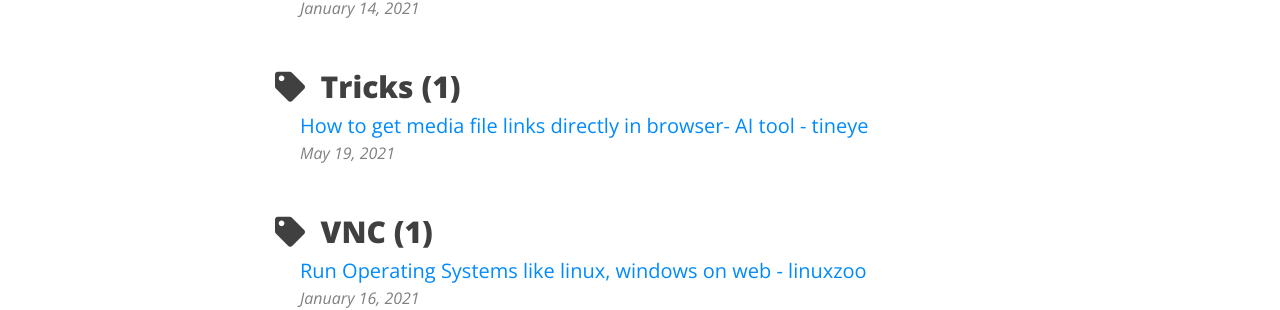
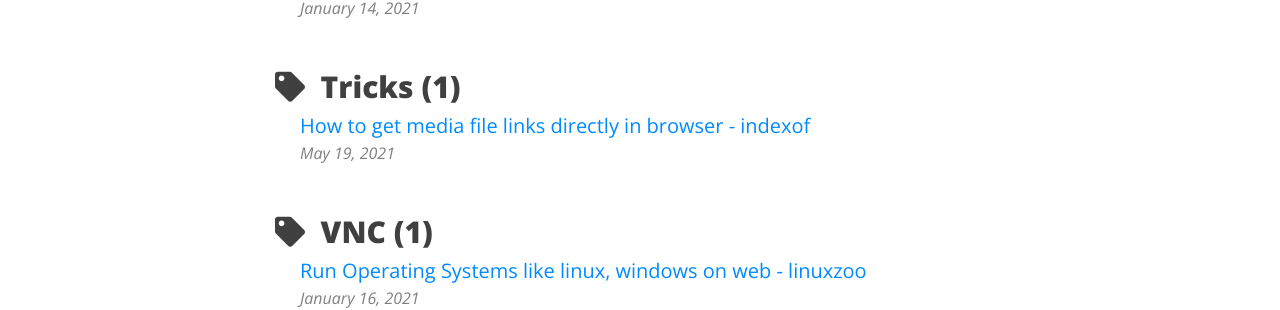
Before and after one commit to cukapd/wjt, a Jekyll site: the page built from tags.html, in a window 1280 px wide and 900 px high, scrolled down 2513 px. Shown: the part 148-458 px from the top of the window. Built offline with Jekyll 4.4.1, drawn with Linux system fonts in a browser that asks for light colours; nearby versions of some CDN libraries.

Commit message:
Update 2021-05-19-how-to-get-media-file-links-directly.md

```diff
--- a/_posts/2021-05-19-how-to-get-media-file-links-directly.md
+++ b/_posts/2021-05-19-how-to-get-media-file-links-directly.md
@@ -1,6 +1,6 @@
 ---
 layout: post
-title: How to get media file links directly in browser- AI tool - tineye
+title: How to get media file links directly in browser - indexof
 cover-img: https://lh3.googleusercontent.com/jYddpw6KndbWMw1obFMxMy9KWS_0cI7pQE3SR_cI2fgu9Qrf5k34xNYUBGpDTUstZOxhUUb2nMF9YAVMl90coH8gzHO1rRaA925pT4GTZI9oOVMwWeaYOEho6DfEHLCq6MT6HxIjdXw=s225-p-k
 tags: [Tricks]
 comments: true
```
